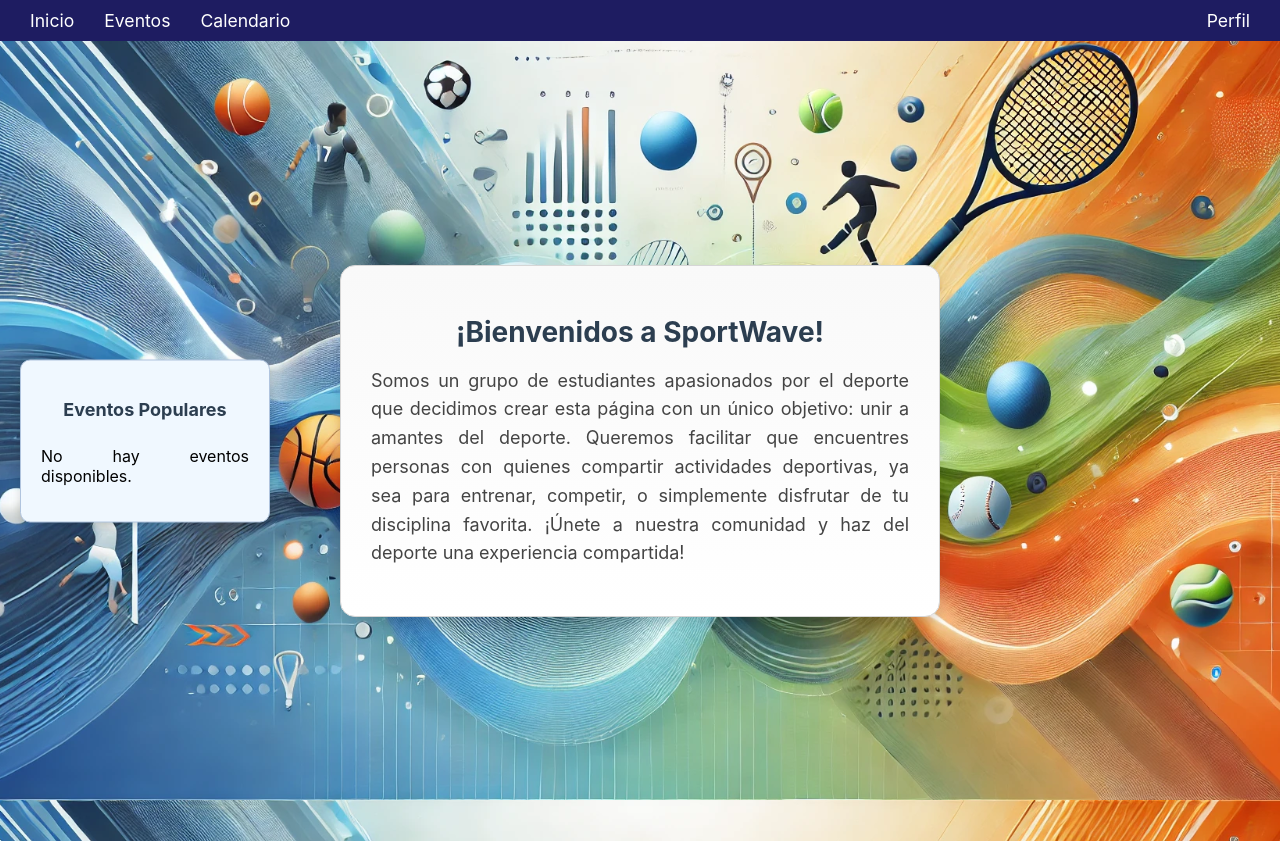
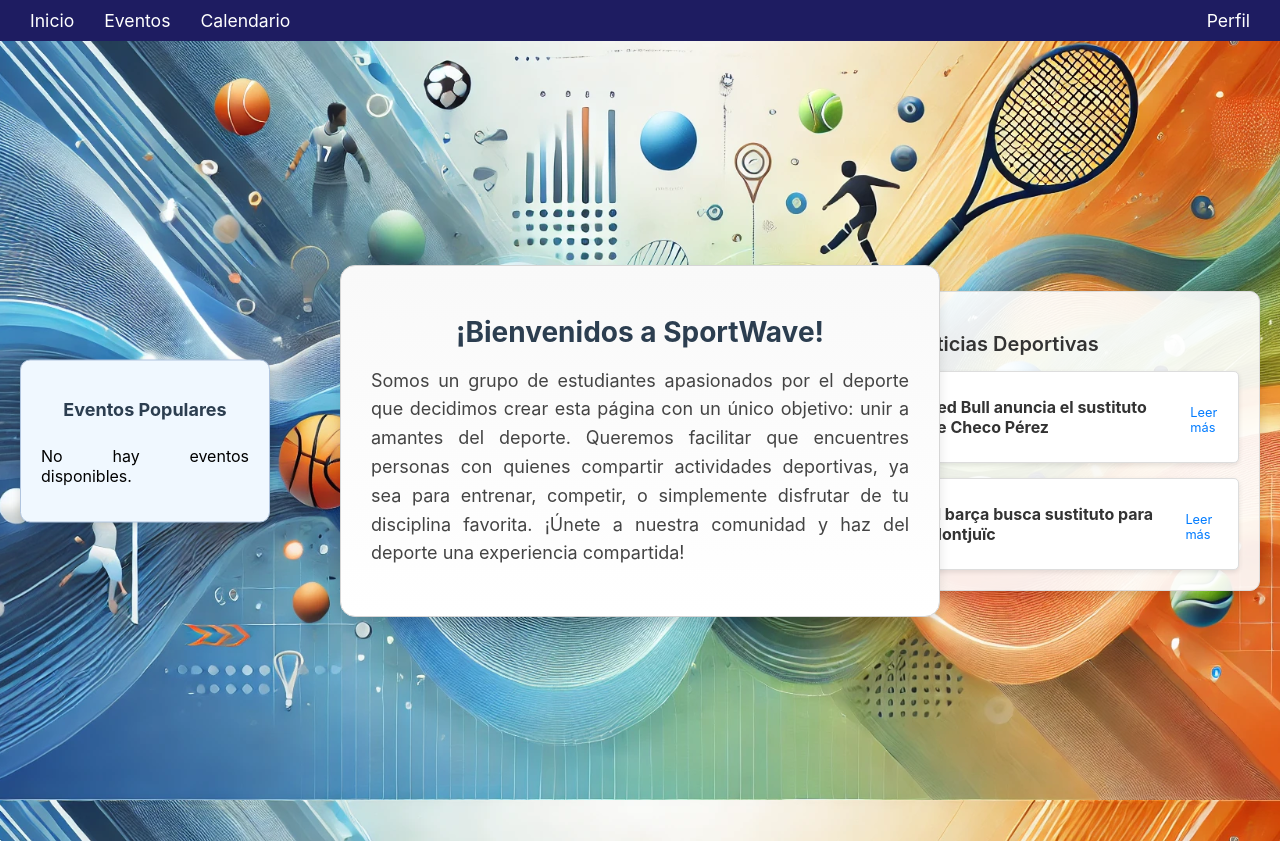
Before and after one commit to IvanGuerreroFdez/ProyectosIII, a React (Create React App) app in the folder proyectos3/: page / in a window 1280 px wide. Built offline with nearby package versions, Linux system fonts and the light colour scheme.

Commit message:
Noticias HomePage

```diff
--- a/proyectos3/src/components/HomePage.jsx
+++ b/proyectos3/src/components/HomePage.jsx
@@ -1,5 +1,7 @@
 import React, { useEffect, useState } from 'react';
 import '../styles/HomePage.css';
+import '../styles/Noticias.css'; // Añadimos los estilos para las noticias
+import noticias from '../components/Noticias.json'; // Importamos el JSON de noticias
 
 const HomePage = ({ eventos }) => {
     const [eventosPopulares, setEventosPopulares] = useState([]);
@@ -43,6 +45,23 @@ const HomePage = ({ eventos }) => {
                     </p>
                 </div>
             </div>
+
+            {/* Sección de noticias */}
+            <div className="noticias">
+                <h3>Últimas Noticias Deportivas</h3>
+                <div className="noticias-grid">
+                    {noticias.map((noticia, index) => (
+                        <div key={index} className="noticia-card">
+                            <img src={noticia.imagen} alt={noticia.titulo} className="noticia-imagen" />
+                            <h4>{noticia.titulo}</h4>
+                            <p>{noticia.resumen}</p>
+                            <a href={noticia.url} target="_blank" rel="noopener noreferrer">
+                                Leer más
+                            </a>
+                        </div>
+                    ))}
+                </div>
+            </div>
         </div>
     );
 };
--- /dev/null
+++ b/proyectos3/src/components/Noticias.json
@@ -0,0 +1,12 @@
+[
+    {
+      "titulo": "Red Bull anuncia el sustituto de Checo Pérez",
+      "imagen": "/redbull.png",
+      "url": "https://www.marca.com"
+    },
+    {
+      "titulo": "El barça busca sustituto para Montjuïc",
+      "imagen": "fcb.png",
+      "url": "https://www.marca.com/futbol/barcelona/2024/12/19/barca-busca-sustituto-montjuic-champions-cornella-mestalla-metropolitano.html"
+    }
+  ]
--- /dev/null
+++ b/proyectos3/src/components/Noticias.jsx
@@ -0,0 +1,35 @@
+import React from "react";
+import noticias from "../noticias.json"; // Importamos el JSON
+import "../styles/Noticias.css"; // Importamos los estilos
+
+const Noticias = () => {
+  return (
+    <div className="noticias">
+      <h3>Últimas Noticias Deportivas</h3>
+      <div className="noticias-grid">
+        {noticias.map((noticia, index) => (
+          <div key={index} className="noticia-card">
+            <img
+              src={require(`../${noticia.imagen}`)} // Importa dinámicamente la imagen
+              alt={noticia.titulo}
+              className="noticia-imagen"
+            />
+            <div className="noticia-content">
+              <h4>{noticia.titulo}</h4>
+              <a
+                href={noticia.url}
+                target="_blank"
+                rel="noopener noreferrer"
+                className="noticia-link"
+              >
+                Leer más
+              </a>
+            </div>
+          </div>
+        ))}
+      </div>
+    </div>
+  );
+};
+
+export default Noticias;
--- a/proyectos3/src/styles/HomePage.css
+++ b/proyectos3/src/styles/HomePage.css
@@ -1,3 +1,4 @@
+/* Contenedor principal */
 .home-container {
     display: flex;
     justify-content: center; /* Centrar horizontalmente */
@@ -7,6 +8,7 @@
     position: relative;
 }
 
+/* Descripción central */
 .descripcion {
     background-color: #ffffff; /* Fondo blanco elegante */
     padding: 30px;
@@ -82,3 +84,74 @@
 .evento-item:last-child {
     border-bottom: none; /* Eliminar el borde del último elemento */
 }
+
+/* Noticias */
+.noticias {
+    position: absolute; /* Se posiciona en el lado derecho */
+    top: 50%; /* Centrar verticalmente */
+    right: 20px; /* Espaciado desde el borde derecho */
+    transform: translateY(-50%); /* Ajuste para centrar perfectamente */
+    background-color: #f9f9f9;
+    padding: 15px;
+    border-radius: 10px;
+    box-shadow: 0px 4px 10px rgba(0, 0, 0, 0.1); /* Sombra más prominente */
+    max-width: 300px;
+    text-align: left; /* Alineación del texto */
+    border: 1px solid #ddd;
+}
+
+.noticias h3 {
+    font-size: 18px;
+    font-weight: bold;
+    text-align: left;
+    color: #333;
+    margin-bottom: 10px;
+}
+
+.noticias-grid {
+    display: flex;
+    flex-direction: column; /* Coloca las noticias en filas */
+    gap: 10px; /* Espacio entre cada noticia */
+}
+
+.noticia-card {
+    display: flex;
+    align-items: flex-start;
+    gap: 10px; /* Espaciado entre la imagen y el texto */
+    background-color: #fff;
+    border: 1px solid #ccc;
+    border-radius: 5px;
+    padding: 10px;
+    box-shadow: 0px 2px 5px rgba(0, 0, 0, 0.1); /* Sombra ligera */
+}
+
+.noticia-imagen {
+    width: 40px;
+    height: 40px;
+    border-radius: 5px;
+    object-fit: cover;
+}
+
+.noticia-card h4 {
+    font-size: 1rem;
+    margin: 0;
+    color: #333;
+}
+
+.noticia-card p {
+    font-size: 0.8rem;
+    color: #666;
+    margin: 0;
+    line-height: 1.2;
+}
+
+.noticia-card a {
+    font-size: 0.8rem;
+    color: #007bff;
+    text-decoration: none;
+    margin-top: 5px;
+}
+
+.noticia-card a:hover {
+    text-decoration: underline;
+}
--- /dev/null
+++ b/proyectos3/src/styles/Noticias.css
@@ -0,0 +1,72 @@
+/* Contenedor principal */
+.noticias {
+    position: absolute;
+    top: 50%;
+    right: 20px;
+    transform: translateY(-50%);
+    background-color: rgba(255, 255, 255, 0.9); /* Fondo blanco con opacidad */
+    padding: 20px;
+    border-radius: 10px;
+    box-shadow: 0px 4px 10px rgba(0, 0, 0, 0.1);
+    max-width: 450px; /* Ajusta el ancho según tus necesidades */
+    text-align: left;
+    border: 1px solid #ddd;
+}
+
+.noticias h3 {
+    font-size: 20px;
+    font-weight: 600;
+    color: #333;
+    margin-bottom: 15px;
+}
+
+/* Grid de noticias */
+.noticias-grid {
+    display: flex;
+    flex-direction: column; /* Una noticia por fila */
+    gap: 15px; /* Espacio entre noticias */
+}
+
+/* Tarjeta de noticia */
+.noticia-card {
+    display: flex;
+    align-items: center; /* Alinea la imagen y el contenido verticalmente */
+    background-color: white;
+    border: 1px solid #ddd;
+    border-radius: 5px;
+    padding: 10px;
+    gap: 15px; /* Espacio entre imagen y contenido */
+    box-shadow: 0px 2px 5px rgba(0, 0, 0, 0.1);
+}
+
+/* Imagen de la noticia */
+.noticia-imagen {
+    width: 70px; /* Tamaño cuadrado */
+    height: 70px;
+    border-radius: 5px; /* Opcional: bordes redondeados */
+    object-fit: cover; /* Asegura que la imagen se vea bien */
+}
+
+/* Contenido de la noticia */
+.noticia-content {
+    display: flex;
+    flex-direction: column; /* Texto y enlace en columnas */
+    flex: 1; /* Ocupa el espacio restante */
+}
+
+.noticia-content h4 {
+    font-size: 1rem;
+    font-weight: bold;
+    color: #333;
+    margin: 0 0 10px 0; /* Espaciado inferior */
+}
+
+.noticia-link {
+    font-size: 0.9rem;
+    color: #007bff;
+    text-decoration: none;
+}
+
+.noticia-link:hover {
+    text-decoration: underline;
+}
```
Also changed, not shown: proyectos3/public/fcb.png (added), proyectos3/public/redbull.png (added).
